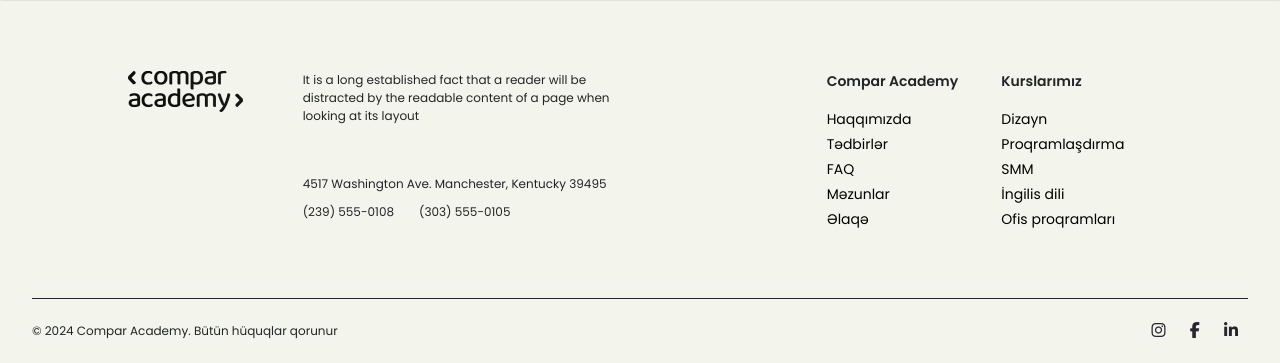
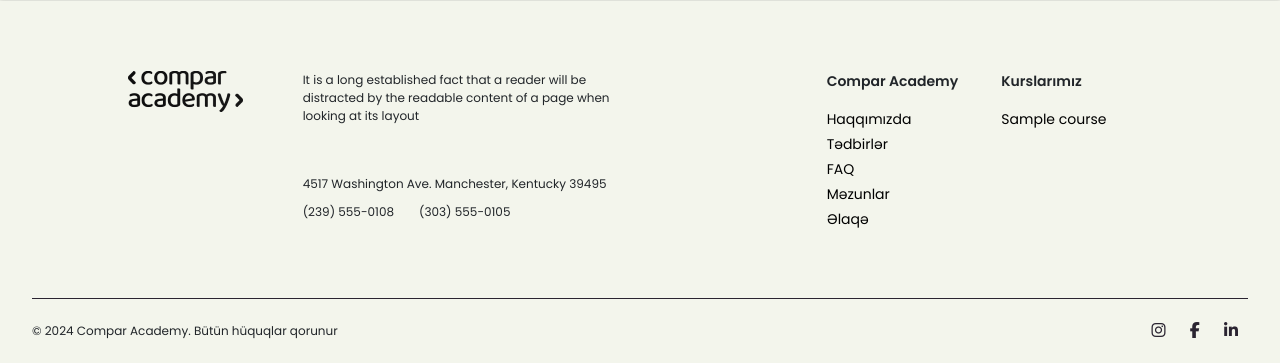
Before and after one commit to naillegal/compar.edu.az, a Django app: page /en/ in a window 1280 px wide. Shown: the part 4806-5169 px from the top of the page. Run offline with Django 4.2, Linux system fonts and the light colour scheme; tables that the repository leaves empty hold one stand-in row (values such as "Sample post"); grey boxes marked "Sample" are stand-in pictures; parts of the project's set-up code (start-up, migrations or seed data) failed here and were passed over; some libraries are stand-ins or nearby versions.

Commit message:
custom-tags-added-to-layout

```diff
--- a/templates/layout.html
+++ b/templates/layout.html
@@ -1,5 +1,6 @@
 {% load static %}
 {% load i18n %}
+{% load course_tags %} {% get_courses as courses %}
 <!DOCTYPE html>
 <html lang="en">
   <head>
@@ -168,11 +169,9 @@
             <div class="col-sm-12 col-lg-2 order2">
               <div class="ultitle">Kurslarımız</div>
               <ul class="list-unstyled">
-                <li><a href="{% url 'course:courses' %}">Dizayn</a></li>
-                <li><a href="{% url 'course:courses' %}">Proqramlaşdırma</a></li>
-                <li><a href="{% url 'course:courses' %}">SMM</a></li>
-                <li><a href="{% url 'course:courses' %}">İngilis dili</a></li>
-                <li><a href="{% url 'course:courses' %}">Ofis proqramları</a></li>
+                {% for course in courses|slice:":5" %}
+                  <li><a href="{% url 'course:course-detail' pk=course.pk slug=course.slug %}">{{ course.title }}</a></li>
+                {% endfor %}
               </ul>
             </div>
           </div>
```
